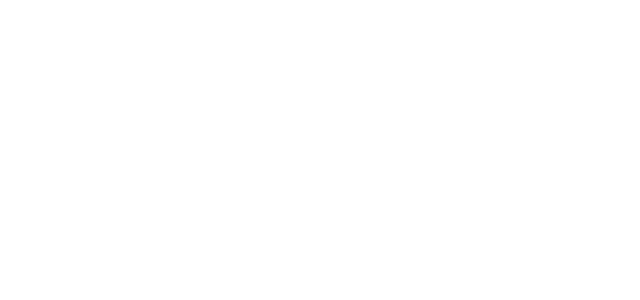
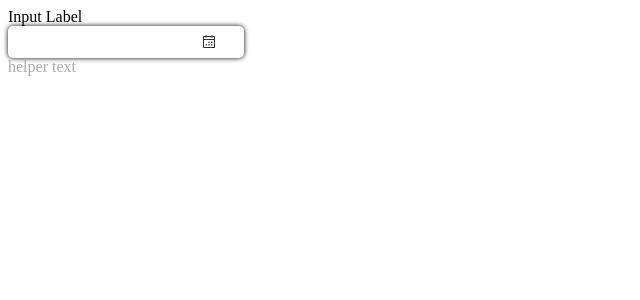
Before and after one commit to DeadMonstr/Turon, a React (Create React App) app: page / in a window 1280 px wide. Shown: the top 300 px of the page, without its empty margins (0-640 px from the left). Built offline with nearby package versions, Linux system fonts and the light colour scheme.

Commit message:
input form add

```diff
--- /dev/null
+++ b/src/components/ui/inputs/input.js
@@ -0,0 +1,12 @@
+import cls from "./input.module.sass"
+
+import Button from "../button/button";
+
+const Input = ({children}) => {
+  return(
+      <div className={cls.input_disabled}>
+          {children}
+      </div>
+  )
+}
+export default Input
--- /dev/null
+++ b/src/components/ui/inputs/input.module.sass
@@ -0,0 +1,45 @@
+@import "../../../styles/mixins"
+@import "../../../styles/variables"
+
+.input
+  &_main
+    display: flex
+    box-shadow: 0 0 5px 0
+    width: 212px
+    height: 32px
+    align-items: center
+    padding: 0 12px 0 12px
+    border-radius: 5px
+    img
+      width: 16px
+      height: 16px
+      &:active
+        @include btn-active
+
+    input
+      border: none
+      outline: none
+
+  span
+    color: $color-main-9
+.input_disabled
+  &_main
+    display: flex
+    box-shadow: 0 0 5px 0 $btn-disabled
+    width: 212px
+    height: 32px
+    align-items: center
+    padding: 0 12px 0 12px
+    border-radius: 5px
+    img
+      width: 16px
+      height: 16px
+      &:active
+        @include btn-active
+
+    input
+      border: none
+      outline: none
+
+  span
+    color: $color-main-9
--- a/src/components/website/home/Home.js
+++ b/src/components/website/home/Home.js
@@ -2,19 +2,21 @@
 import Button from "../../ui/button/button";
 import Checkbox from "../../ui/checkbox/checkbox";
 import Trash from "../../../assets/icons/trash-2.png"
+import Calendar from "../../../assets/icons/CalendarDots.svg"
 import Textarea from "../../ui/textarea/textarea";
-
+import Input from "../../ui/inputs/input";
+import cls from "../../ui/inputs/input.module.sass"
 
 export const Home = () => {
 
     return (
         <>
 
-                {/*<Checkbox>*/}
-                {/*    label*/}
-                {/*    <input type="checkbox"/>*/}
+            {/*    <Checkbox>*/}
+            {/*        label*/}
+            {/*        <input type="checkbox"/>*/}
 
-                {/*</Checkbox>*/}
+            {/*    </Checkbox>*/}
 
             {/*<Button>*/}
             {/*    button*/}
@@ -25,6 +27,14 @@
             {/*    <textarea placeholder="tuldiring" name="" id="" cols="" rows=""></textarea>*/}
             {/*    <label htmlFor="">label</label>*/}
             {/*</Textarea>*/}
+            <Input>
+                <label htmlFor="">Input Label</label>
+                <div className={cls.input_main}>
+                    <input type="text"/>
+                    <img src={Calendar} alt=""/>
+                </div>
+                <span>helper text</span>
+            </Input>
         </>
     );
 };
```
Also changed, not shown: src/assets/icons/CalendarDots.svg (added), src/assets/icons/Eye.svg (added), src/styles/_mixins.sass (line endings or trailing spaces).
